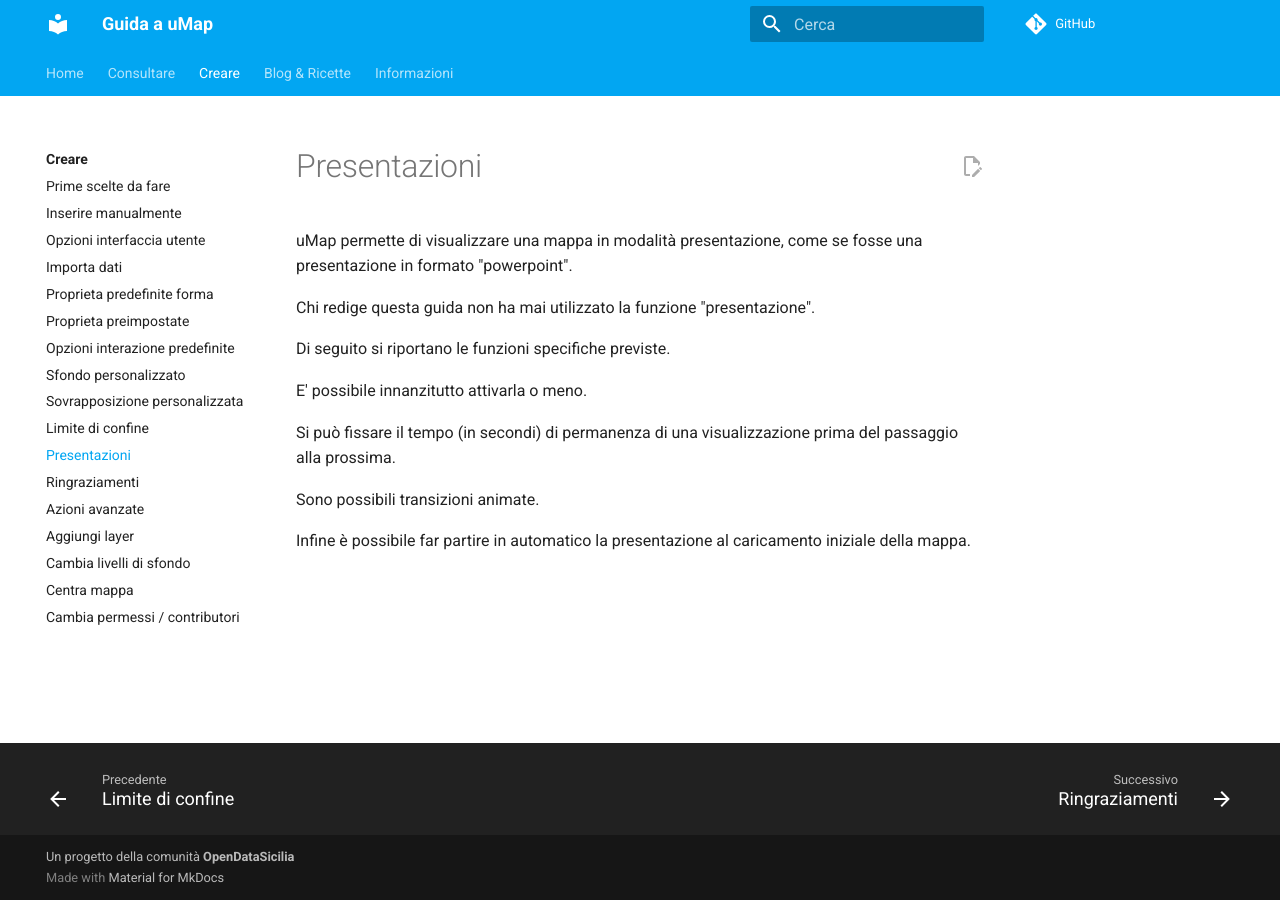
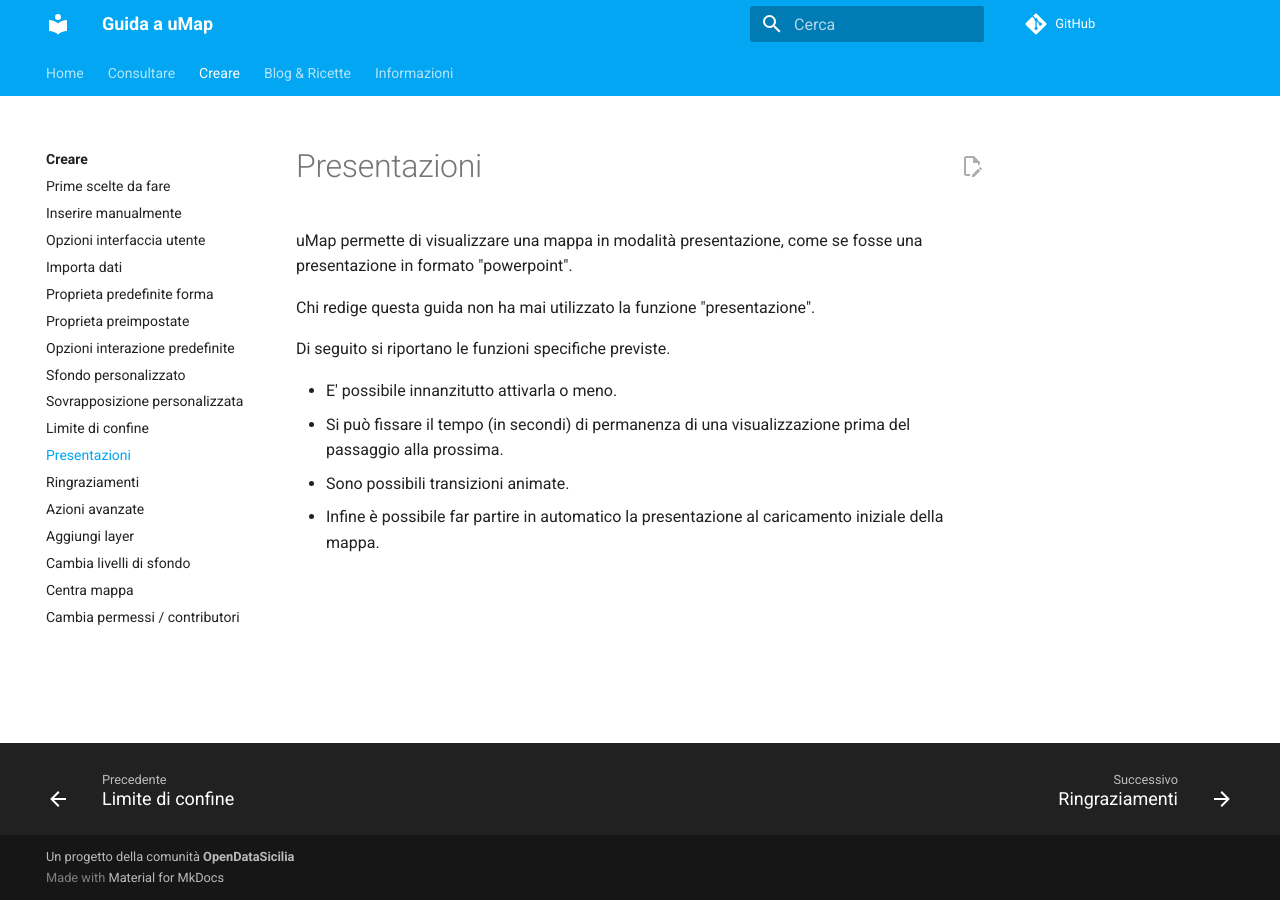
Before and after one commit to opendatasicilia/guida-umap, an MkDocs documentation site: the page built from docs/creare/presentazioni.md, in a window 1280 px wide. Built offline with MkDocs 1.6.1 and Material for MkDocs 9.7.7, drawn with Linux system fonts in a browser that asks for light colours; comment, search, counter and statistics services are not loaded.

```diff
--- a/docs/creare/presentazioni.md
+++ b/docs/creare/presentazioni.md
@@ -6,10 +6,7 @@ Chi redige questa guida non ha mai utilizzato la funzione "presentazione".
 
 Di seguito si riportano le funzioni specifiche previste.
 
-E' possibile innanzitutto attivarla o meno.
-
-Si può fissare il tempo (in secondi) di permanenza di una visualizzazione prima del passaggio alla prossima.
-
-Sono possibili transizioni animate.
-
-Infine è possibile far partire in automatico la presentazione al caricamento iniziale della mappa.
+   - E' possibile innanzitutto attivarla o meno.
+   - Si può fissare il tempo (in secondi) di permanenza di una visualizzazione prima del passaggio alla prossima.
+   - Sono possibili transizioni animate.
+   - Infine è possibile far partire in automatico la presentazione al caricamento iniziale della mappa.
```
